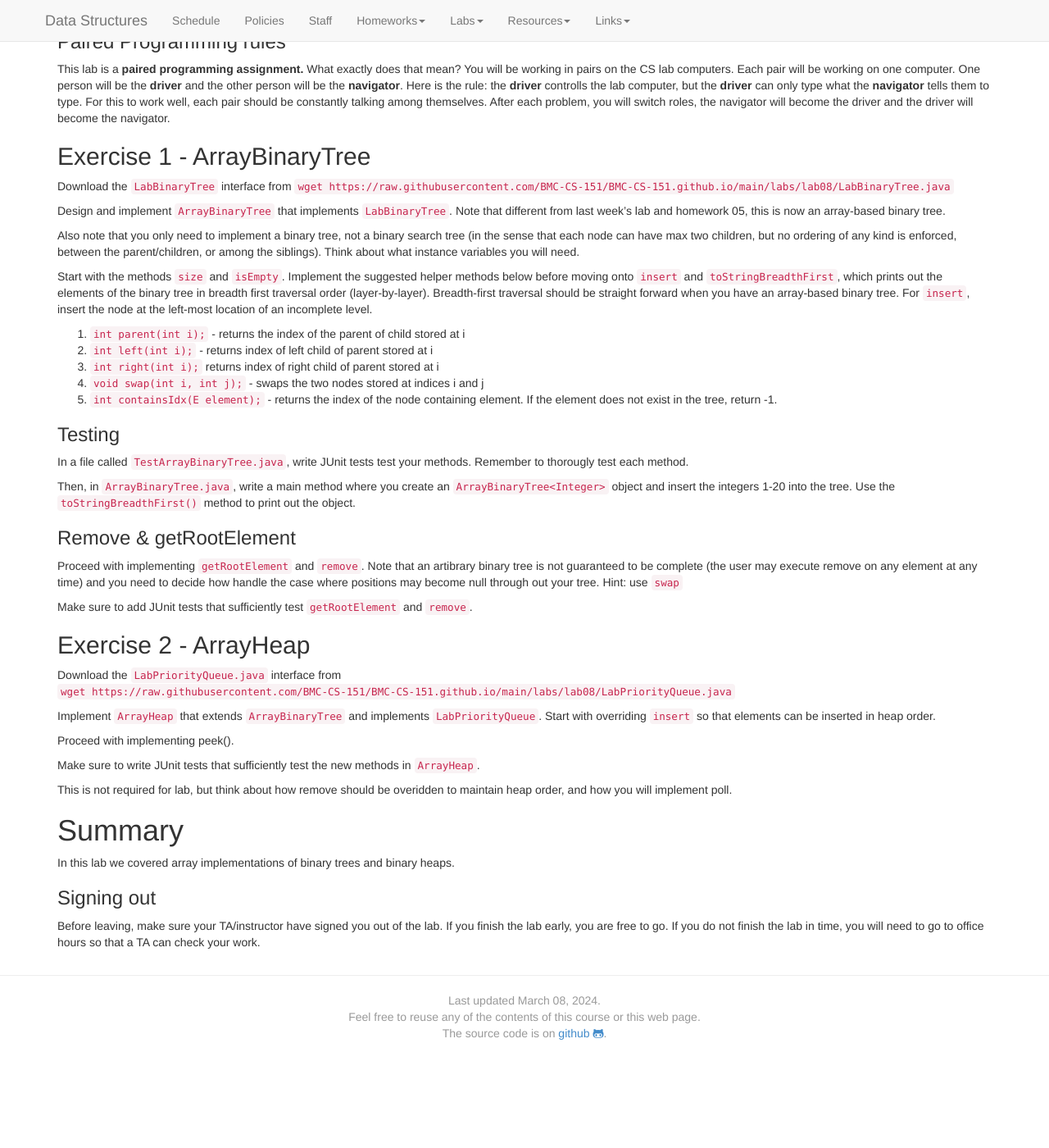
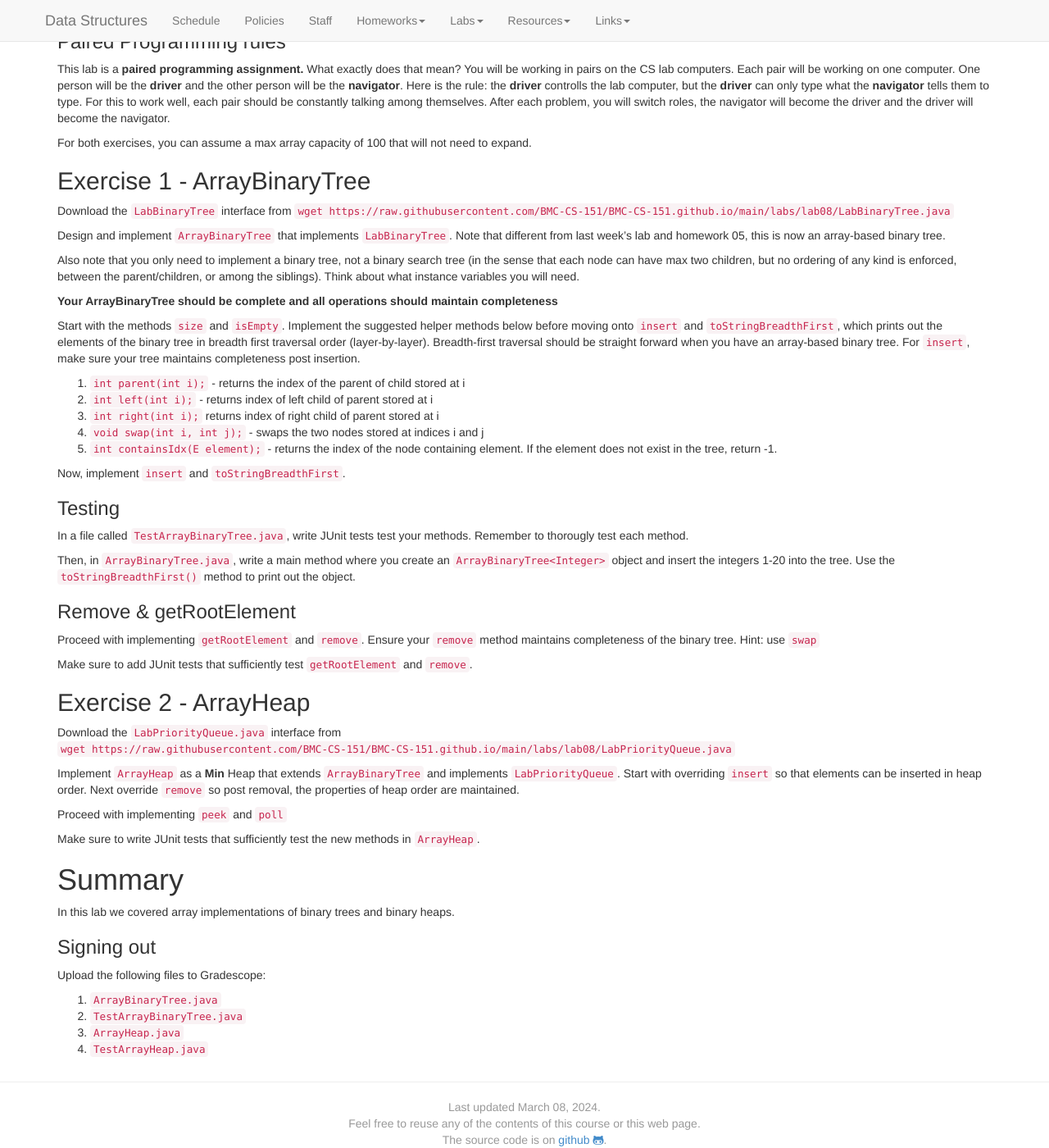
Before and after one commit to kalte0/BMC-CS-151.github.io, a Jekyll site: the page built from labs/Lab08.md, in a window 1280 px wide and 1400 px high, scrolled down 327 px. Shown: the whole window at 82% size. Built offline with Jekyll 4.4.1, drawn with Linux system fonts in a browser that asks for light colours; nearby versions of some CDN libraries; before the commit the page ends 1597 px from its top, so only the background shows below that.

Commit message:
Update Lab08.md

```diff
--- a/labs/Lab08.md
+++ b/labs/Lab08.md
@@ -66,6 +66,8 @@ them to type. For this to work well, each pair should be constantly talking
 among themselves. After each problem, you will switch roles, the navigator will become the driver and the driver will become the navigator.
 
 
+For both exercises, you can assume a max array capacity of 100 that will not need to expand.
+
 ## Exercise 1 - ArrayBinaryTree
 Download the `LabBinaryTree` interface from
 `wget https://raw.githubusercontent.com/BMC-CS-151/BMC-CS-151.github.io/main/labs/lab08/LabBinaryTree.java`
@@ -81,13 +83,15 @@ to implement a binary tree, not a binary search tree (in the sense that each nod
 max two children, but no ordering of any kind is enforced, between the parent/children, or
 among the siblings). Think about what instance variables you will need.
 
+**Your ArrayBinaryTree should be complete and all operations should maintain completeness**
+
 Start with the methods `size` and `isEmpty`.
 Implement the suggested helper methods below
 before moving onto `insert` and
 `toStringBreadthFirst`,
 which prints out the elements of
 the binary tree in breadth first traversal order (layer-by-layer). Breadth-first traversal should be straight forward
-when you have an array-based binary tree. For `insert`, insert the node at the left-most location of an incomplete level.
+when you have an array-based binary tree. For `insert`, make sure your tree maintains completeness post insertion.
 
 
 1. `int parent(int i);` - returns the index of the parent of child stored at i
@@ -96,6 +100,7 @@ when you have an array-based binary tree. For `insert`, insert the node at the l
 4. `void swap(int i, int j);` - swaps the two nodes stored at indices i and j
 5. `int containsIdx(E element);` - returns the index of the node containing element. If the element does not exist in the tree, return -1.
 
+Now, implement `insert` and `toStringBreadthFirst`.
 
 ###  Testing
 In a file called `TestArrayBinaryTree.java`,
@@ -110,10 +115,7 @@ Use the `toStringBreadthFirst()` method
 to print out the object.
 
 ### Remove & getRootElement
-Proceed with implementing `getRootElement` and `remove`. Note that an artibrary
-binary tree is not guaranteed to be complete (the user may execute remove on any element
-at any time) and you need to decide how handle the case where positions may become null
-through out your tree. Hint: use `swap`
+Proceed with implementing `getRootElement` and `remove`. Ensure your `remove`  method maintains completeness of the binary tree. Hint: use `swap`
 
 Make sure to add JUnit tests that sufficiently test `getRootElement` and `remove`.
 
@@ -121,17 +123,14 @@ Make sure to add JUnit tests that sufficiently test `getRootElement` and `remove
 Download the `LabPriorityQueue.java` interface from
 `wget https://raw.githubusercontent.com/BMC-CS-151/BMC-CS-151.github.io/main/labs/lab08/LabPriorityQueue.java`
 
-Implement `ArrayHeap` that extends `ArrayBinaryTree` and
+Implement `ArrayHeap` as a **Min** Heap that extends `ArrayBinaryTree` and
 implements `LabPriorityQueue`. Start with overriding `insert` so
-that elements can be inserted in heap order.
+that elements can be inserted in heap order. Next override `remove` so post removal, the properties of heap order are maintained.
 
-Proceed with implementing peek().
+Proceed with implementing `peek` and `poll`
 
 Make sure to write JUnit tests that sufficiently test the new methods
 in `ArrayHeap`.
-
-This is not required for lab, but think about how remove should be overidden to maintain
-heap order, and how you will implement poll.
 
 # Summary
 
@@ -139,6 +138,8 @@ In this lab we covered array implementations of binary trees
 and binary heaps.
 
 ### Signing out
-Before leaving, make sure your TA/instructor have signed you out of the lab. If you finish the lab early, you are free to go.
-If you do not finish the lab in time, you will need to go to office hours so
-that a TA can check your work.
+Upload the following files to Gradescope:
+1. `ArrayBinaryTree.java`
+2. `TestArrayBinaryTree.java`
+3. `ArrayHeap.java`
+4. `TestArrayHeap.java`
```
